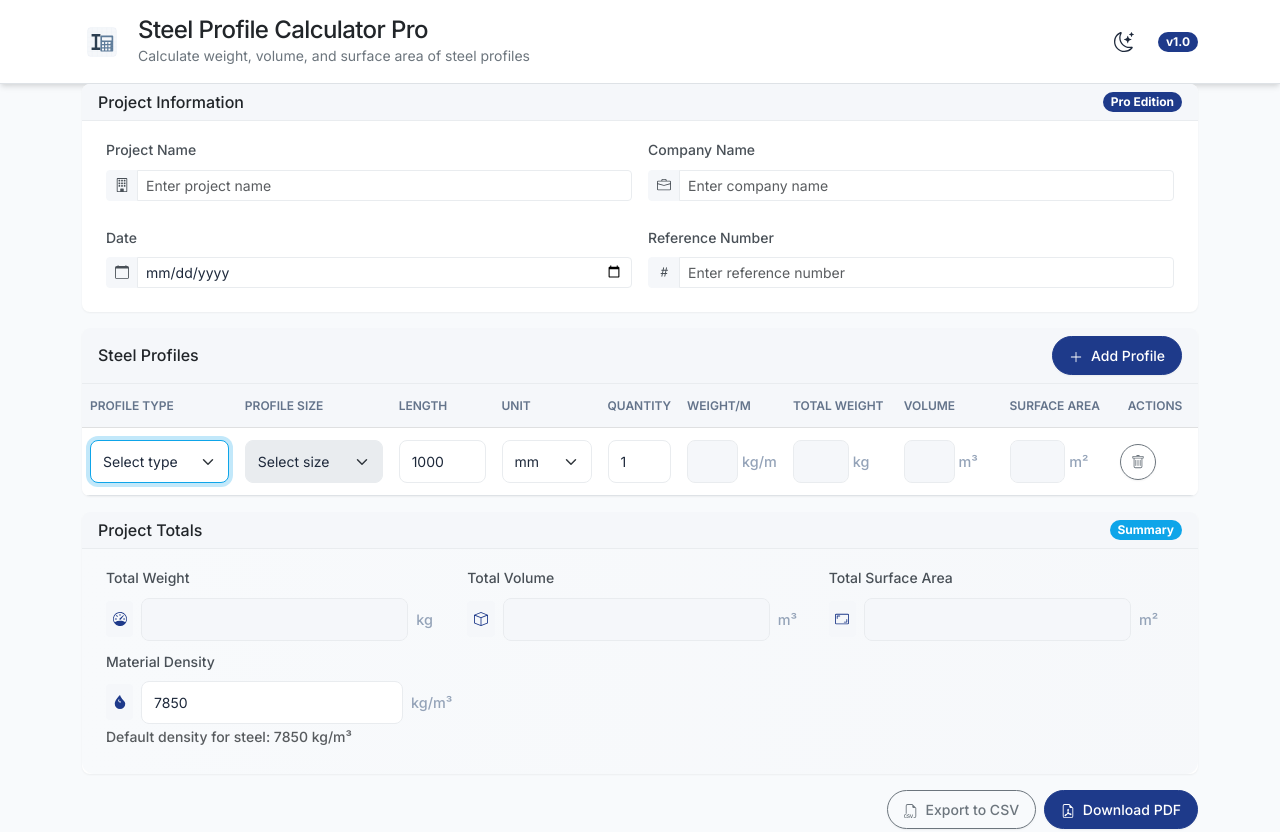
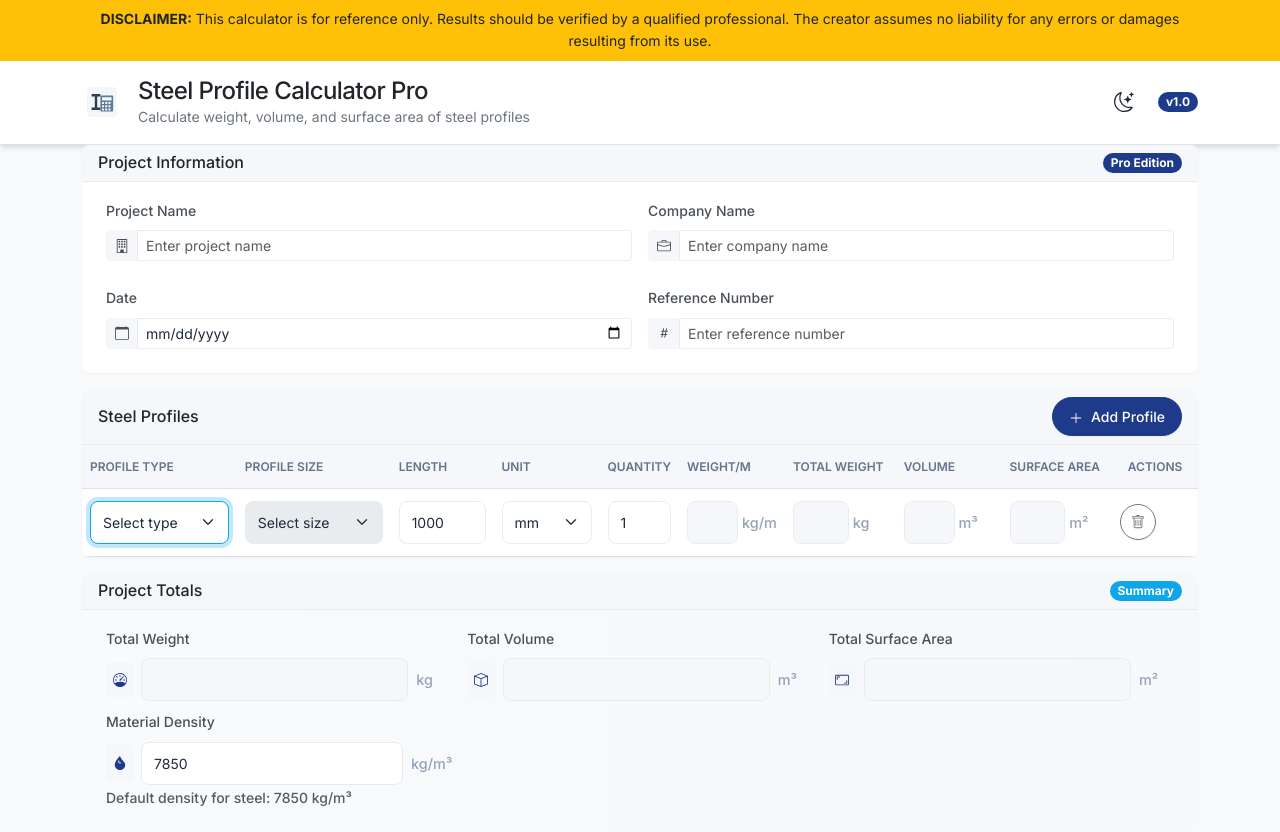
Before and after one commit to KrisBrabander/BeamSolve, a plain HTML site: page index.html in a window 1280 px wide. Shown: the top 832 px of the page. Drawn offline with nearby package versions, Linux system fonts and the light colour scheme.

Commit message:
Update index.html

```diff
--- a/index.html
+++ b/index.html
@@ -14,6 +14,11 @@
     <script src="https://cdnjs.cloudflare.com/ajax/libs/jspdf-autotable/3.5.28/jspdf.plugin.autotable.min.js"></script>
 </head>
 <body>
+    <div class="disclaimer-banner bg-warning text-dark py-2">
+        <div class="container text-center">
+            <p class="mb-0 small"><strong>DISCLAIMER:</strong> This calculator is for reference only. Results should be verified by a qualified professional. The creator assumes no liability for any errors or damages resulting from its use.</p>
+        </div>
+    </div>
     <div class="container-fluid p-0">
         <header class="bg-white py-3 border-bottom">
             <div class="container">
```
